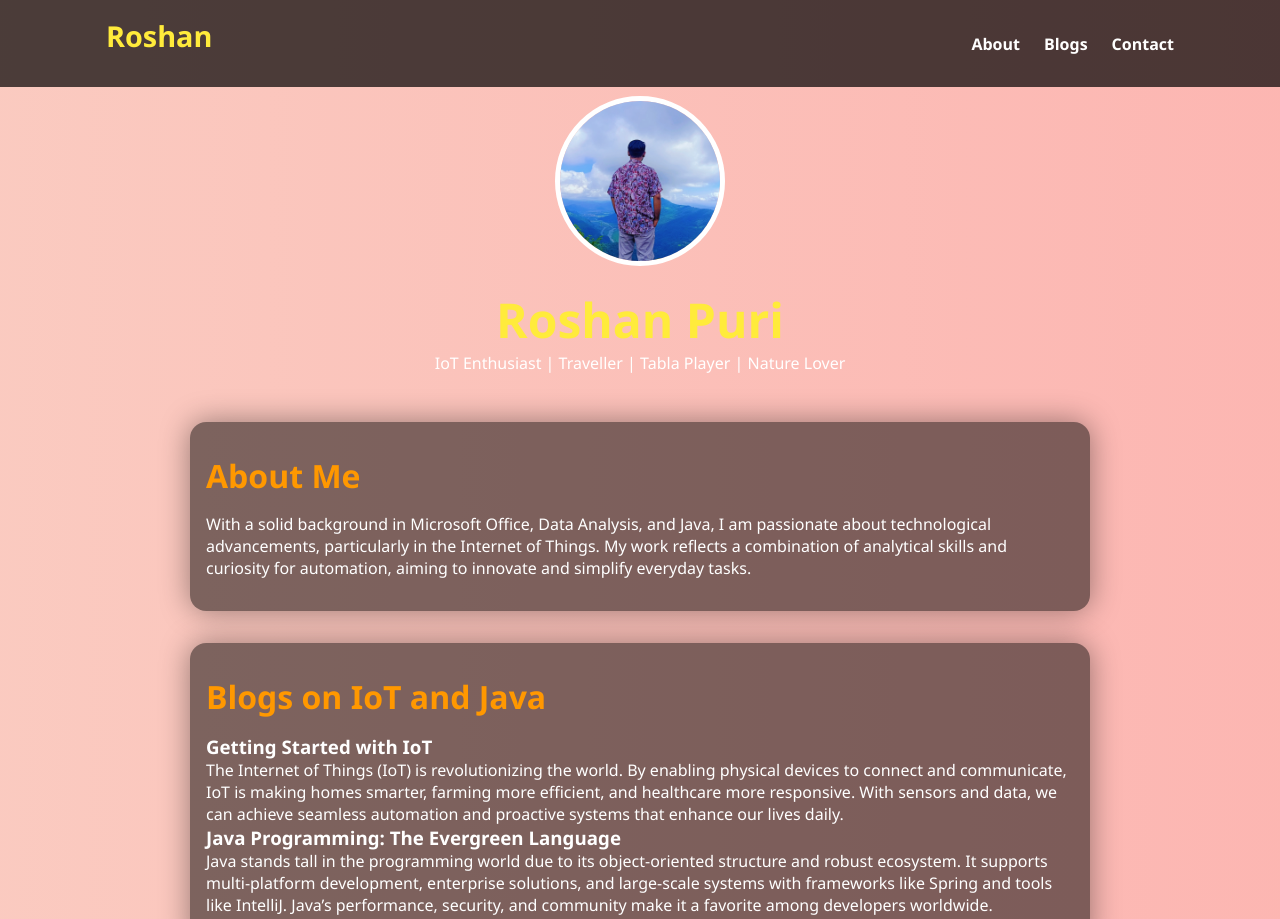
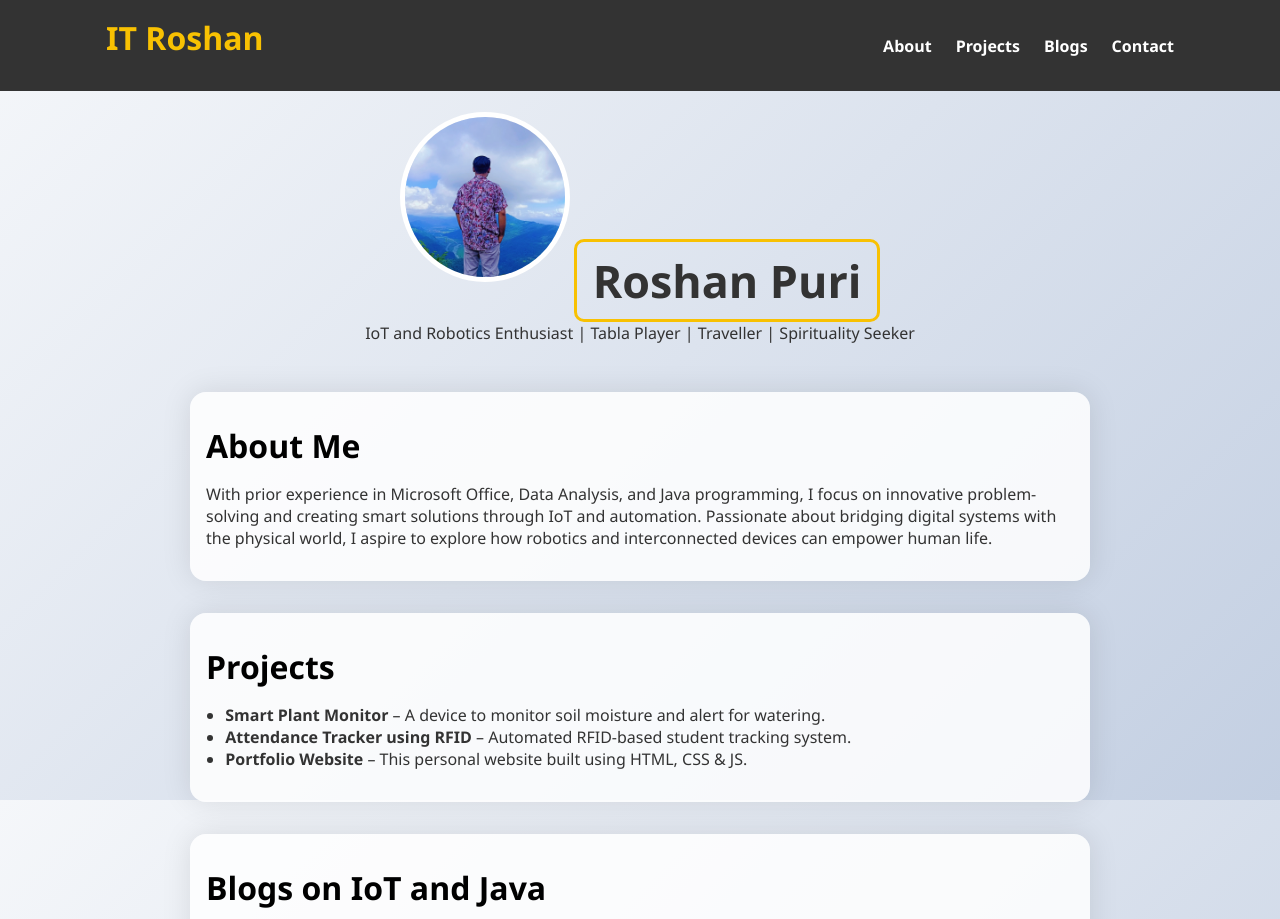
Before and after one commit to ranchoroshan/roshanpuri-portfolio, a plain HTML site: page index.html in a window 1280 px wide. Shown: the top 919 px of the page. Drawn offline with Linux system fonts and the light colour scheme.

Commit message:
Add files via upload

```diff
--- a/index.html
+++ b/index.html
@@ -4,15 +4,16 @@
 <head>
   <meta charset="UTF-8" />
   <meta name="viewport" content="width=device-width, initial-scale=1.0"/>
-  <title>Roshan Puri - Portfolio</title>
+  <title>IT Roshan - Portfolio</title>
   <link rel="stylesheet" href="styles.css"/>
 </head>
 <body>
   <nav class="navbar">
     <div class="nav-container">
-      <h2 class="logo">Roshan</h2>
+      <h2 class="logo">IT Roshan</h2>
       <ul class="nav-links" id="nav-links">
         <li><a href="#about">About</a></li>
+        <li><a href="#projects">Projects</a></li>
         <li><a href="#blogs">Blogs</a></li>
         <li><a href="#contact">Contact</a></li>
       </ul>
@@ -22,24 +23,33 @@
 
   <header class="hero">
     <img src="profile.webp" alt="Roshan Puri" class="profile-pic"/>
-    <h1>Roshan Puri</h1>
-    <p>IoT Enthusiast | Traveller | Tabla Player | Nature Lover</p>
+    <h1 class="border-name">Roshan Puri</h1>
+    <p>IoT and Robotics Enthusiast | Tabla Player | Traveller | Spirituality Seeker</p>
   </header>
 
   <section class="about" id="about">
     <h2><strong>About Me</strong></h2>
-    <p>With a solid background in Microsoft Office, Data Analysis, and Java, I am passionate about technological advancements, particularly in the Internet of Things. My work reflects a combination of analytical skills and curiosity for automation, aiming to innovate and simplify everyday tasks.</p>
+    <p>With prior experience in Microsoft Office, Data Analysis, and Java programming, I focus on innovative problem-solving and creating smart solutions through IoT and automation. Passionate about bridging digital systems with the physical world, I aspire to explore how robotics and interconnected devices can empower human life.</p>
+  </section>
+
+  <section class="projects" id="projects">
+    <h2><strong>Projects</strong></h2>
+    <ul>
+      <li><strong>Smart Plant Monitor</strong> – A device to monitor soil moisture and alert for watering.</li>
+      <li><strong>Attendance Tracker using RFID</strong> – Automated RFID-based student tracking system.</li>
+      <li><strong>Portfolio Website</strong> – This personal website built using HTML, CSS & JS.</li>
+    </ul>
   </section>
 
   <section class="blogs" id="blogs">
     <h2><strong>Blogs on IoT and Java</strong></h2>
     <article>
       <h3>Getting Started with IoT</h3>
-      <p>The Internet of Things (IoT) is revolutionizing the world. By enabling physical devices to connect and communicate, IoT is making homes smarter, farming more efficient, and healthcare more responsive. With sensors and data, we can achieve seamless automation and proactive systems that enhance our lives daily.</p>
+      <p>The Internet of Things (IoT) enables a network of physical devices to collect and exchange data. From home automation to industrial applications, IoT allows real-time insights and automation that saves time and enhances efficiency. Start simple with sensors and microcontrollers and scale to cloud-integrated smart systems.</p>
     </article>
     <article>
-      <h3>Java Programming: The Evergreen Language</h3>
-      <p>Java stands tall in the programming world due to its object-oriented structure and robust ecosystem. It supports multi-platform development, enterprise solutions, and large-scale systems with frameworks like Spring and tools like IntelliJ. Java’s performance, security, and community make it a favorite among developers worldwide.</p>
+      <h3>Why Java is Still Relevant</h3>
+      <p>Java remains one of the most powerful languages for scalable, secure, and object-oriented application development. With its write-once-run-anywhere philosophy and powerful tools like Spring Boot, Java is the backbone of many enterprise-level applications and Android development.</p>
     </article>
   </section>
 
@@ -53,6 +63,11 @@
     </form>
   </section>
 
+  <footer>
+    <p><em>"Failure is simply the opportunity to begin again, this time more intelligently." – Henry Ford</em></p>
+    <p><em>"Never give up on a dream just because of the time it will take to accomplish it. The time will pass anyway." – Earl Nightingale</em></p>
+  </footer>
+
   <script src="script.js"></script>
 </body>
 </html>
--- a/styles.css
+++ b/styles.css
@@ -6,14 +6,13 @@
   font-family: 'Segoe UI', sans-serif;
 }
 body {
-  background: linear-gradient(270deg, #ff9a9e, #fad0c4, #fbc2eb, #a18cd1);
-  background-size: 800% 800%;
-  animation: backgroundShift 20s ease infinite;
-  color: #fff;
+  background: linear-gradient(135deg, #f5f7fa, #c3cfe2);
+  background-attachment: fixed;
+  color: #333;
   scroll-behavior: smooth;
 }
 .navbar {
-  background-color: rgba(0, 0, 0, 0.7);
+  background-color: #333;
   position: fixed;
   width: 100%;
   z-index: 1000;
@@ -28,8 +27,8 @@ body {
   padding: 0 1rem;
 }
 .logo {
-  color: #ffeb3b;
-  font-size: 1.8rem;
+  color: #f8c102;
+  font-size: 2rem;
 }
 .nav-links {
   list-style: none;
@@ -43,7 +42,7 @@ body {
   transition: color 0.3s ease-in-out;
 }
 .nav-links li a:hover {
-  color: #ff9800;
+  color: #f8c102;
 }
 .menu-toggle {
   display: none;
@@ -53,8 +52,7 @@ body {
 }
 .hero {
   text-align: center;
-  padding: 6rem 1rem 3rem;
-  animation: slideDown 1.5s ease-out;
+  padding: 7rem 1rem 3rem;
 }
 .profile-pic {
   width: 170px;
@@ -68,23 +66,30 @@ body {
 .profile-pic:hover {
   transform: scale(1.1);
 }
-h1 {
-  font-size: 3rem;
-  color: #ffeb3b;
+.border-name {
+  display: inline-block;
+  padding: 0.5rem 1rem;
+  border: 3px solid #f8c102;
+  border-radius: 10px;
+  font-size: 2.8rem;
+  color: #333;
 }
 h2 {
   font-size: 2rem;
-  color: #ff9800;
+  color: #000;
   margin-bottom: 1rem;
 }
 section {
   padding: 2rem 1rem;
   margin: 0 auto;
   max-width: 900px;
-  background: rgba(0,0,0,0.5);
+  background: rgba(255,255,255,0.85);
   border-radius: 16px;
-  box-shadow: 0 0 30px rgba(0,0,0,0.4);
+  box-shadow: 0 0 30px rgba(0,0,0,0.1);
   margin-bottom: 2rem;
+}
+section ul {
+  padding-left: 1.2rem;
 }
 form {
   display: flex;
@@ -94,7 +99,7 @@ input, textarea {
   padding: 0.75rem;
   margin: 0.5rem 0;
   border-radius: 8px;
-  border: none;
+  border: 1px solid #ccc;
 }
 button {
   background: #4CAF50;
@@ -108,14 +113,12 @@ button {
 button:hover {
   background: #388e3c;
 }
-@keyframes backgroundShift {
-  0% { background-position: 0% 50%; }
-  50% { background-position: 100% 50%; }
-  100% { background-position: 0% 50%; }
-}
-@keyframes slideDown {
-  from { transform: translateY(-50px); opacity: 0; }
-  to { transform: translateY(0); opacity: 1; }
+footer {
+  background: #222;
+  color: white;
+  padding: 2rem;
+  text-align: center;
+  font-style: italic;
 }
 
 /* Mobile Responsive */
@@ -123,7 +126,7 @@ button:hover {
   .nav-links {
     display: none;
     flex-direction: column;
-    background: #222;
+    background: #444;
     position: absolute;
     right: 1rem;
     top: 60px;
```
